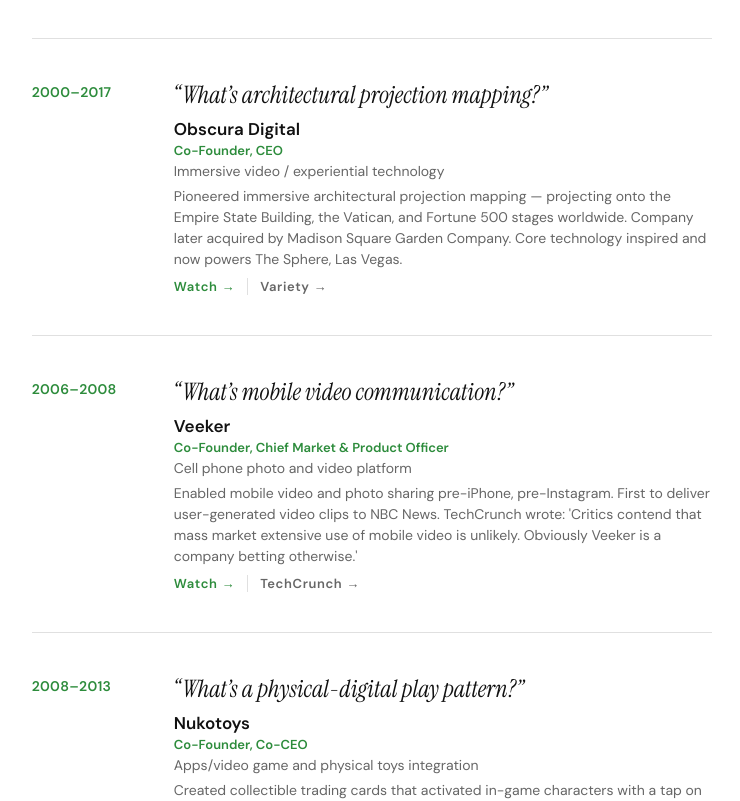
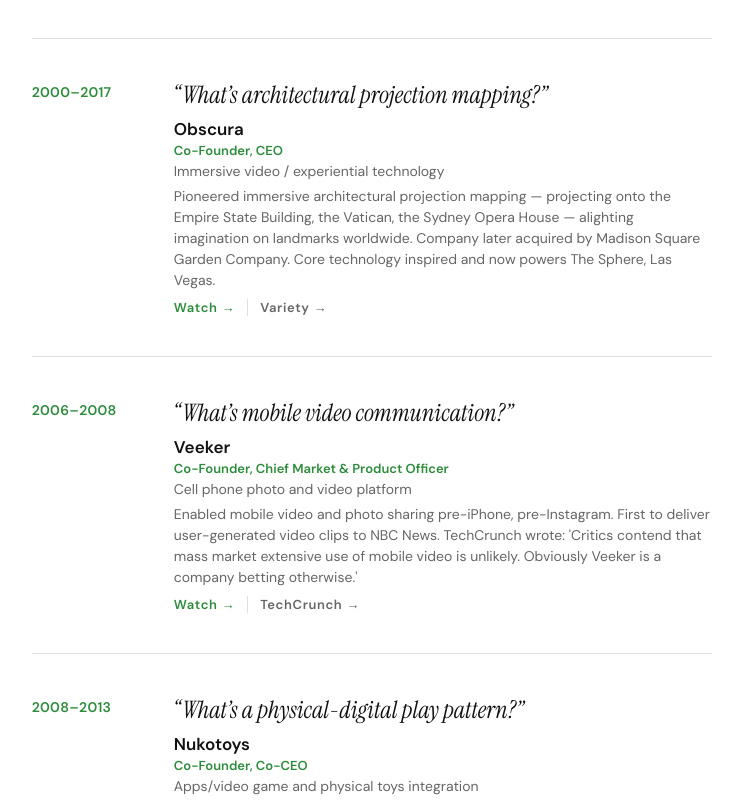
Before and after one commit to founderstate/leosite, a React (Vite) app in the folder leosite/: page / in a window 1280 px wide. Shown: the part 1527-2328 px from the top of the page, without its empty margins (135-875 px from the left). Built offline with nearby package versions, Linux system fonts and the light colour scheme.

Commit message:
Update Obscura description with landmarks

```diff
--- a/leosite/index.html
+++ b/leosite/index.html
@@ -6,15 +6,15 @@
 
     <!-- Primary Meta -->
     <title>Leo Raderman | Category Creator — Five Companies, Five New Categories, $100M+ Exits</title>
-    <meta name="description" content="Serial entrepreneur Leo Raderman has founded five companies that defined their categories before the categories existed. IFILM (acquired by Viacom, $49M), Obscura Digital (technology powers The Sphere), and more. $100M+ in total enterprise exits. $65M+ raised. Category creation consulting via Pretty Well Fit." />
+    <meta name="description" content="Serial entrepreneur Leo Raderman has founded five companies that defined their categories before the categories existed. IFILM (acquired by Viacom, $49M), Obscura (technology powers The Sphere), and more. $100M+ in total enterprise exits. $65M+ raised. Category creation consulting via Pretty Well Fit." />
     <meta name="author" content="Leo Raderman" />
-    <meta name="keywords" content="Leo Raderman, category creator, serial entrepreneur, IFILM, Obscura Digital, Nukotoys, Veeker, MiracleFeet, Pretty Well Fit, fractional executive, startup advisor, capital formation, Viacom, Madison Square Garden, The Sphere Las Vegas" />
+    <meta name="keywords" content="Leo Raderman, category creator, serial entrepreneur, IFILM, Obscura, Nukotoys, Veeker, MiracleFeet, Pretty Well Fit, fractional executive, startup advisor, capital formation, Viacom, Madison Square Garden, The Sphere Las Vegas" />
     <link rel="canonical" href="https://www.leoraderman.com/" />
 
     <!-- Open Graph / Facebook / LinkedIn -->
     <meta property="og:type" content="profile" />
     <meta property="og:title" content="Leo Raderman | Category Creator" />
-    <meta property="og:description" content="Five companies that defined their categories — before the categories existed. IFILM → Viacom ($49M). Obscura Digital → technology powers The Sphere. $100M+ exits. $65M+ raised. From strategy through implementation — advisory and agency for founders building what comes next." />
+    <meta property="og:description" content="Five companies that defined their categories — before the categories existed. IFILM → Viacom ($49M). Obscura → technology powers The Sphere. $100M+ exits. $65M+ raised. From strategy through implementation — advisory and agency for founders building what comes next." />
     <meta property="og:url" content="https://www.leoraderman.com/" />
     <meta property="og:site_name" content="Leo Raderman" />
     <meta property="og:locale" content="en_US" />
@@ -24,7 +24,7 @@
     <!-- Twitter Card -->
     <meta name="twitter:card" content="summary" />
     <meta name="twitter:title" content="Leo Raderman | Category Creator" />
-    <meta name="twitter:description" content="Five companies that defined their categories before the categories existed. IFILM → Viacom ($49M). Obscura Digital → MSG. $100M+ exits. $65M+ raised." />
+    <meta name="twitter:description" content="Five companies that defined their categories before the categories existed. IFILM → Viacom ($49M). Obscura → MSG. $100M+ exits. $65M+ raised." />
 
     <!-- JSON-LD Structured Data: Person -->
     <script type="application/ld+json">
@@ -70,7 +70,7 @@
           "namedPosition": "Co-Founder, CEO",
           "memberOf": {
             "@type": "Organization",
-            "name": "Obscura Digital",
+            "name": "Obscura",
             "description": "Pioneer in architectural projection mapping. Company later acquired by Madison Square Garden Company. Core technology now powers The Sphere in Las Vegas."
           }
         },
@@ -200,10 +200,10 @@
           </article>
 
           <article>
-            <h3>Obscura Digital (2000–2017) — Co-Founder, CEO</h3>
+            <h3>Obscura (2000–2017) — Co-Founder, CEO</h3>
             <p><em>"What's architectural projection mapping?"</em></p>
             <p>Industry: Immersive video / experiential technology</p>
-            <p>Pioneered immersive architectural projection mapping — projecting onto the Empire State Building, the Vatican, and Fortune 500 stages worldwide. Company later acquired by Madison Square Garden Company. Core technology inspired and now powers The Sphere, Las Vegas.</p>
+            <p>Pioneered immersive architectural projection mapping — projecting onto the Empire State Building, the Vatican, the Sydney Opera House — alighting imagination on landmarks worldwide. Company later acquired by Madison Square Garden Company. Core technology inspired and now powers The Sphere, Las Vegas.</p>
           </article>
 
           <article>
--- a/leosite/src/App.jsx
+++ b/leosite/src/App.jsx
@@ -277,10 +277,10 @@
     {
       year: "2000\u20132017",
       question: "“What’s architectural projection mapping?”",
-      company: "Obscura Digital",
+      company: "Obscura",
       role: "Co-Founder, CEO",
       industry: "Immersive video / experiential technology",
-      outcome: "Pioneered immersive architectural projection mapping — projecting onto the Empire State Building, the Vatican, and Fortune 500 stages worldwide. Company later acquired by Madison Square Garden Company. Core technology inspired and now powers The Sphere, Las Vegas.",
+      outcome: "Pioneered immersive architectural projection mapping — projecting onto the Empire State Building, the Vatican, the Sydney Opera House — alighting imagination on landmarks worldwide. Company later acquired by Madison Square Garden Company. Core technology inspired and now powers The Sphere, Las Vegas.",
       video: "https://vimeo.com/260863020",
       press: { label: "Variety", url: "https://variety.com/2002/digital/markets-festivals/you-are-surrounded-by-obscura-1117868217/" },
     },
@@ -684,7 +684,7 @@
         {/* ── MARKETING, SALES & PARTNERSHIPS ── */}
         <Accordion title="Marketing, Sales & Partnerships">
           <PhaseLabel>Brand & Story</PhaseLabel>
-          <CapItem cap="Brand Creation & Naming" detail="Brand identity development from naming through visual system and voice. Obscura Digital (from da Vinci), Nukotoys, IFILM, Pretty Well Fit." />
+          <CapItem cap="Brand Creation & Naming" detail="Brand identity development from naming through visual system and voice. Obscura (from da Vinci), Nukotoys, IFILM, Pretty Well Fit." />
           <CapItem cap="PR & Earned Media" detail="Press strategy, media list development, journalist relationships, and earned media campaigns. Coverage in NYT, WSJ, Variety, Hollywood Reporter, Bloomberg, TechCrunch, Wired, CNET, LA Times, and many more." />
           <CapItem cap="Creative Direction" detail="High-level creative oversight for brand campaigns, product launches, and visual identity. IFILM (Helmut Newton shoot), Obscura (Fortune 500 installations)." />
           <CapItem cap="Content Marketing & SEO" detail="Organic acquisition strategy, content development, and conversion optimization." />
```
Also changed, not shown: leosite/public/llms.txt.
